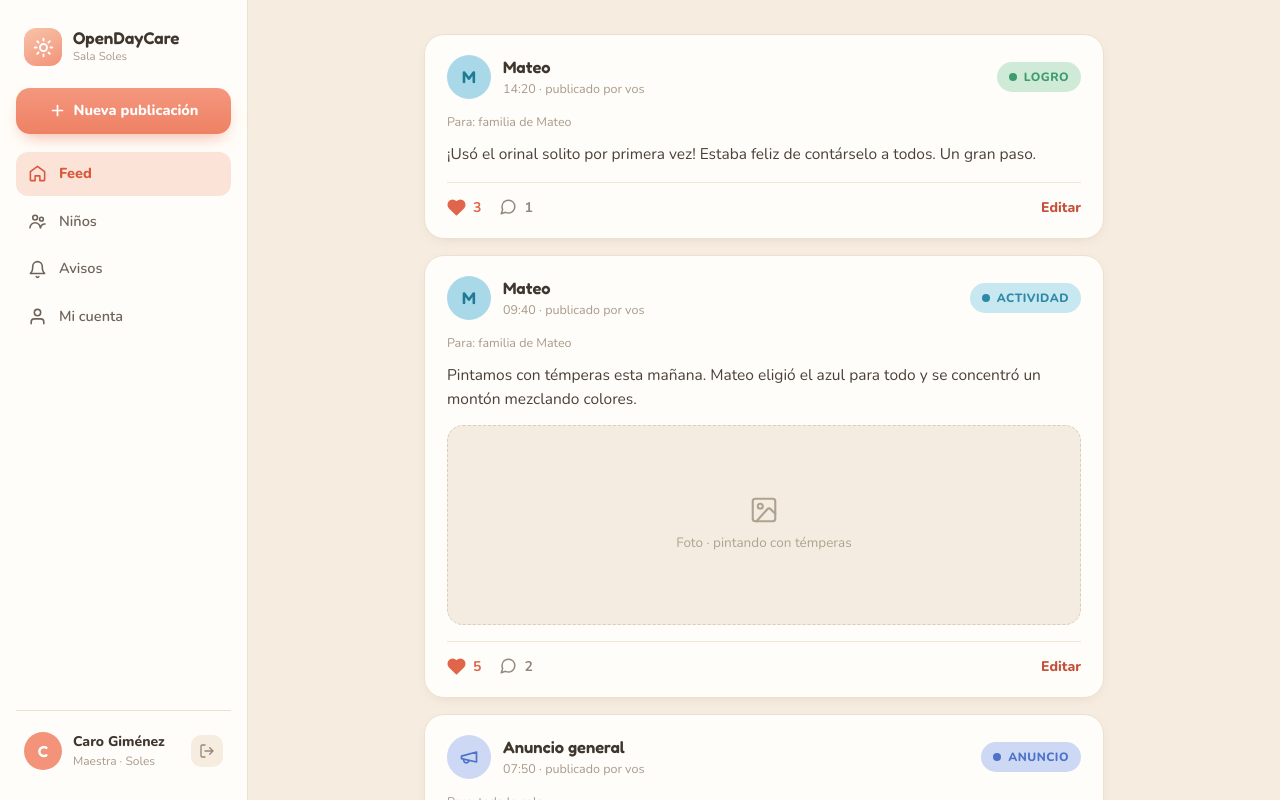
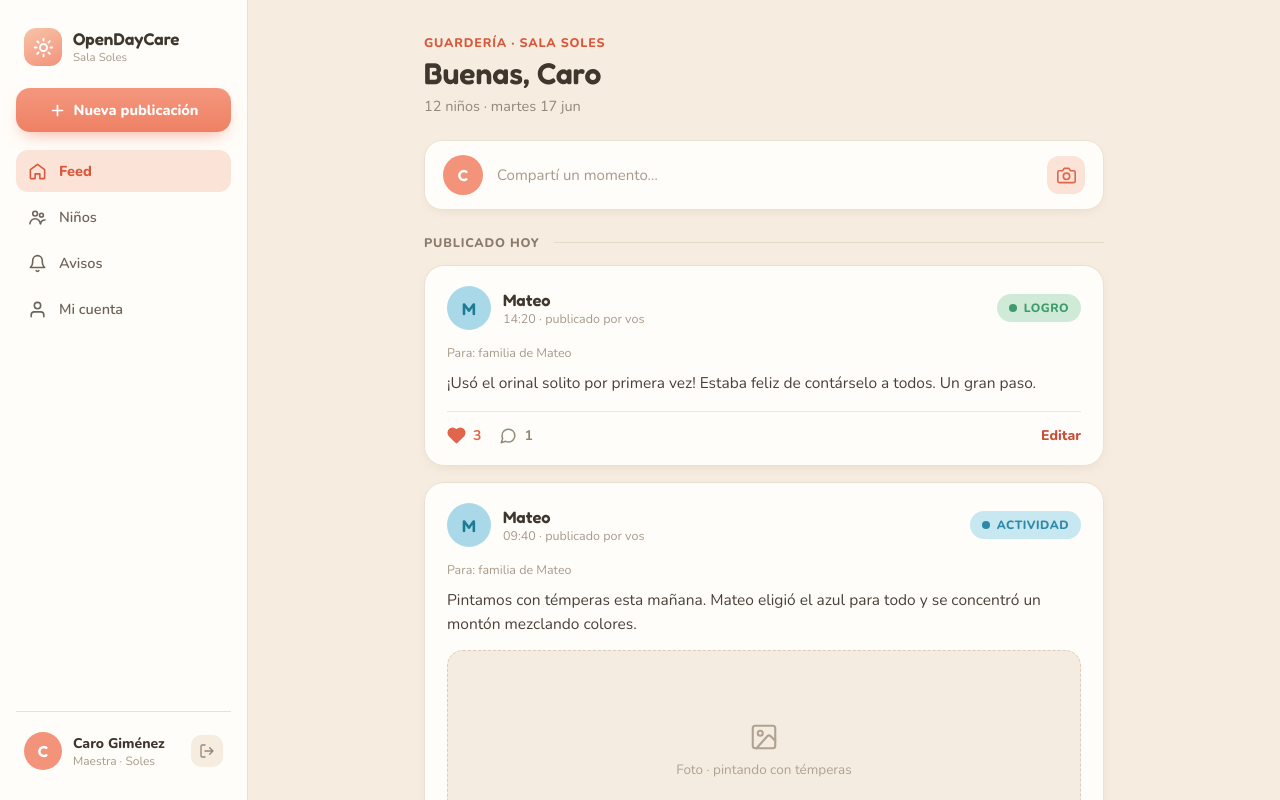
Before and after one commit to Dayana2427/open-daycare, a Next.js app: page / in a window 1280 px wide. Built offline with nearby package versions, Linux system fonts and the light colour scheme.

Commit message:
06-Add header section and camera icon to home page layout

```diff
--- a/app/globals.css
+++ b/app/globals.css
@@ -43,6 +43,10 @@
 }
 
 @layer base {
+  html {
+    line-height: normal;
+  }
+
   body {
     background-color: var(--color-cream);
     color: var(--color-ink);
--- a/app/page.tsx
+++ b/app/page.tsx
@@ -1,13 +1,66 @@
 import { PostCard } from "@/components/post-card";
 import { Sidebar } from "@/components/sidebar";
 import { currentUser, posts } from "@/lib/data/feed";
+
+function CameraIcon() {
+  return (
+    <svg
+      width="19"
+      height="19"
+      viewBox="0 0 24 24"
+      fill="none"
+      stroke="currentColor"
+      strokeWidth="2"
+      strokeLinecap="round"
+      strokeLinejoin="round"
+    >
+      <path d="M23 19a2 2 0 0 1-2 2H3a2 2 0 0 1-2-2V8a2 2 0 0 1 2-2h4l2-3h6l2 3h4a2 2 0 0 1 2 2z" />
+      <circle cx="12" cy="13" r="4" />
+    </svg>
+  );
+}
 
 export default function Home() {
   return (
     <div className="flex min-h-screen bg-cream">
       <Sidebar user={currentUser} />
+
       <main className="h-screen min-w-0 flex-1 overflow-y-auto">
         <div className="mx-auto w-full max-w-[760px] px-10 pt-[34px] pb-20">
+          <header className="mb-6">
+            <div className="mb-1 text-[12.5px] font-extrabold tracking-[.8px] text-coral-strong">
+              GUARDERÍA · SALA SOLES
+            </div>
+            <h1 className="font-display text-[30px] font-semibold text-ink">
+              {currentUser.greeting}
+            </h1>
+            <p className="mt-[5px] text-[14.5px] text-muted-dark">
+              {currentUser.roomSummary}
+            </p>
+          </header>
+
+          <a
+            href="#"
+            className="mb-6 flex items-center gap-[14px] rounded-[18px] border border-border bg-surface px-[18px] py-[14px] shadow-[0_4px_14px_-10px_rgba(120,90,60,.4)]"
+          >
+            <span className="flex h-10 w-10 flex-none items-center justify-center rounded-full bg-coral-soft font-display text-[16px] font-semibold text-white">
+              {currentUser.initial}
+            </span>
+            <span className="flex-1 text-[15px] text-muted">
+              Compartí un momento…
+            </span>
+            <span className="flex h-[38px] w-[38px] items-center justify-center rounded-xl bg-coral-wash text-coral-bright">
+              <CameraIcon />
+            </span>
+          </a>
+
+          <div className="mb-[14px] flex items-center gap-[14px]">
+            <span className="text-[12.5px] font-extrabold tracking-[.8px] text-label">
+              PUBLICADO HOY
+            </span>
+            <span className="h-px flex-1 bg-divider" />
+          </div>
+
           <div className="flex flex-col gap-4">
             {posts.map((post) => (
               <PostCard key={post.id} post={post} />
```
